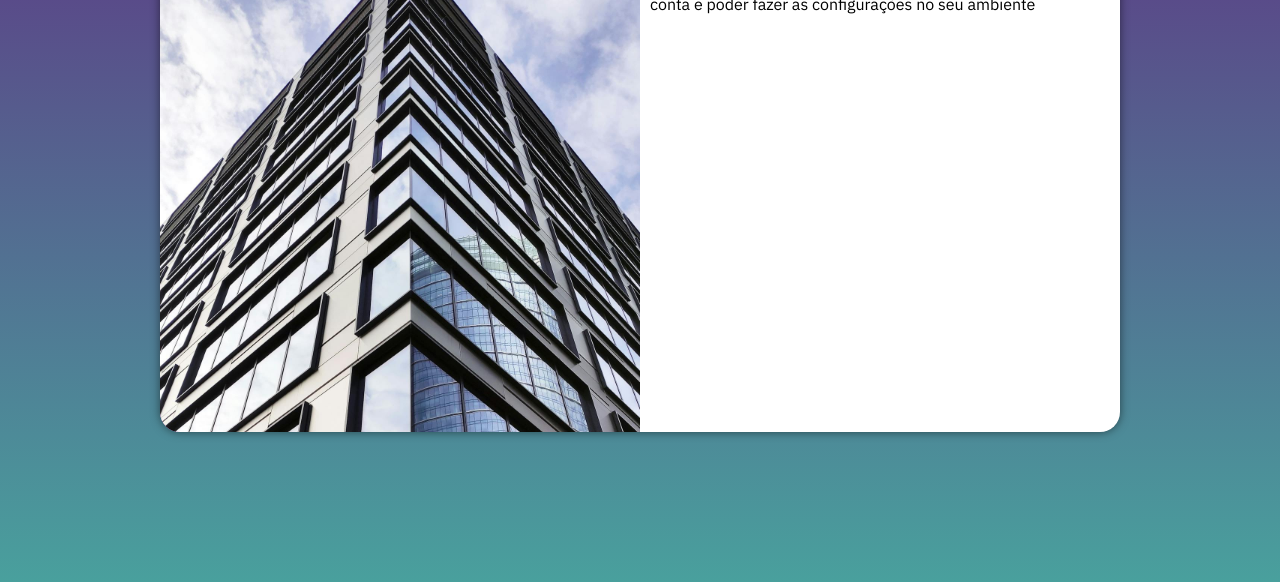
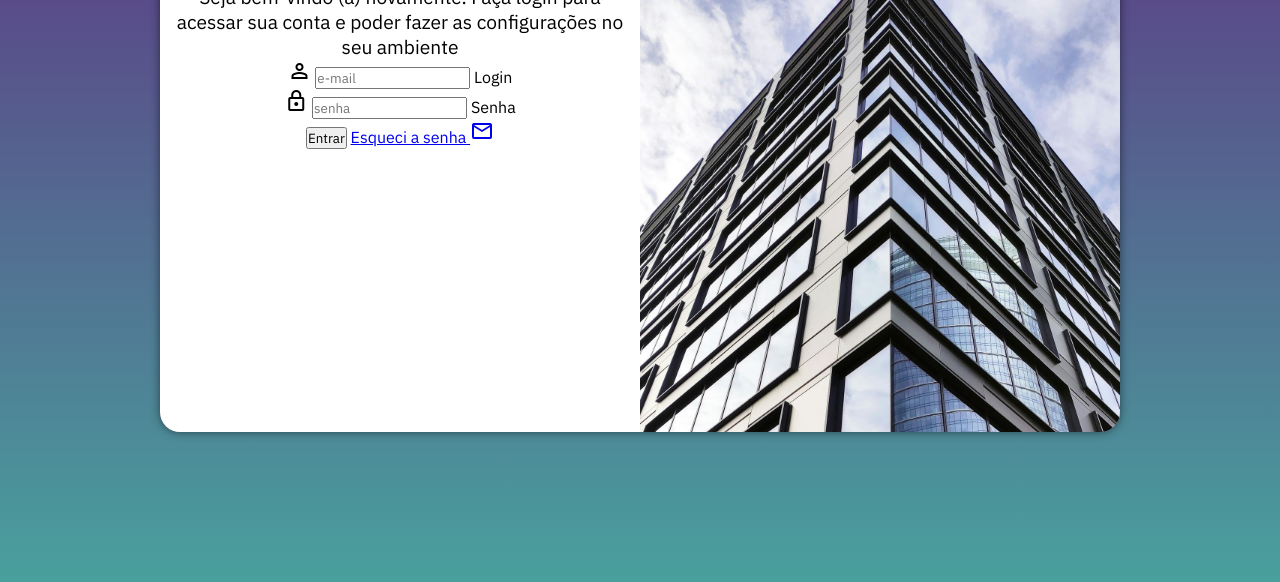
Before and after one commit to bvasquesdev/projeto-login, a plain HTML site: page index.html in a window 1280 px wide. Shown: the part 218-800 px from the top of the page. Drawn offline with nearby package versions, Linux system fonts and the light colour scheme.

Commit message:
incluindo os formularios

```diff
--- a/estilos/media-query.css
+++ b/estilos/media-query.css
@@ -31,13 +31,21 @@
     }
 
     section#login > div#imagem {
-        float: left;
+        float: right;
         width: 50%;
         height: 100%;
     }
 
     section#login > div#formulario {
-        float: right;
+        float: left;
         width: 50%;
     }
+
+    div#formulario > h1 {
+        font-size: 2em;
+    }
+
+    div#formulario > p {
+        font-size: 1.2em;
+    }
 }
--- a/estilos/style.css
+++ b/estilos/style.css
@@ -54,3 +54,12 @@ section#login > div#formulario {
     padding: 10px;
 
 }
+
+div#formulario {
+    text-align: center;
+    margin-bottom: 10px;
+}
+
+div#formulario > p {
+    font-size: 0.8em;
+}
--- a/index.html
+++ b/index.html
@@ -4,6 +4,7 @@
     <meta charset="UTF-8">
     <meta name="viewport" content="width=device-width, initial-scale=1.0">
     <title>Login</title>
+    <link rel="stylesheet" href="https://fonts.googleapis.com/css2?family=Material+Symbols+Outlined:opsz,wght,FILL,GRAD@24,400,0,0"/>
     <link rel="stylesheet" href="estilos/style.css">
     <link rel="stylesheet" href="estilos/media-query.css">
 </head>
@@ -16,8 +17,23 @@
             <div id="formulario">
                 <h1>Login</h1>
                 <p>Seja bem-vindo (a) novamente. Faça login para acessar sua conta e poder fazer as configurações no seu ambiente</p>
-                <form action="login.php" method="post">
-
+                <form action="login.php" method="post" autocomplete="on">
+                    <div class="campo">
+                        <span class="material-symbols-outlined">
+                            person
+                        </span>
+                        <input type="email" name="login" id="ilogin" placeholder="e-mail" autocapitalize="e-mail" required maxlength="30">
+                        <label for="ilogin">Login</label>
+                    </div>
+                    <div class="campo">
+                        <span class="material-symbols-outlined">
+                            lock
+                        </span>
+                        <input type="password" name="senha" id="isenha" placeholder="senha" autocomplete="current-password" required minlength="8" maxlength="15">
+                        <label for="isenha">Senha</label>
+                    </div>
+                    <input type="submit" value="Entrar">
+                    <a href="esqueci.html">Esqueci a senha <span class="material-symbols-outlined">mail</span></a>
                 </form>
             </div>
         </section>
```
